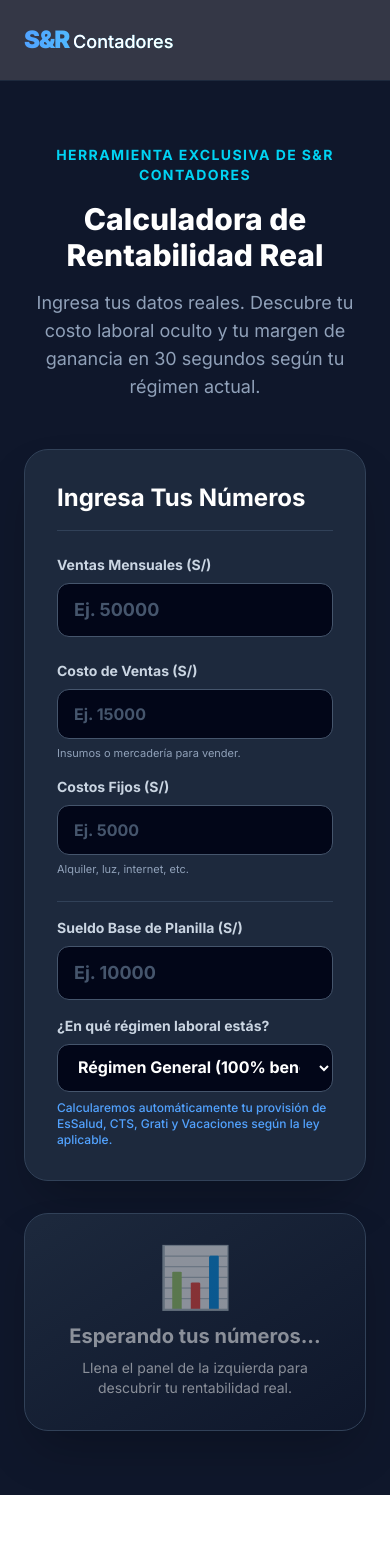
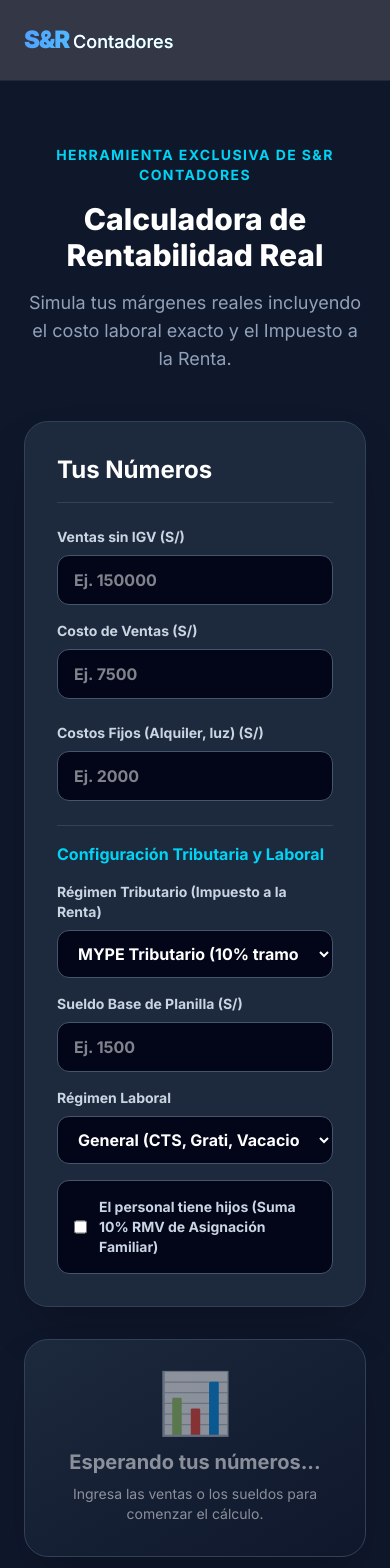
Before and after one commit to RicardoICG/syr-contadores-web, a Next.js app: page /calculadora in a window 390 px wide. Shown: the top 1568 px of the page. Before the commit the page ends 1495 px from the top, so only its background shows below. Built offline with nearby package versions, Linux system fonts and the light colour scheme.

Commit message:
Mejora integral de la calculadora con impuestos y menu actualizado

```diff
--- a/app/calculadora/page.tsx
+++ b/app/calculadora/page.tsx
@@ -2,50 +2,76 @@
 import { useState } from "react";
 
 export default function CalculadoraPage() {
+  // Estados de entrada
   const [ventas, setVentas] = useState<string>("");
   const [costosVariables, setCostosVariables] = useState<string>("");
   const [costosFijos, setCostosFijos] = useState<string>("");
   const [sueldoBase, setSueldoBase] = useState<string>("");
-  // NUEVO ESTADO: Selector de Régimen Laboral
-  const [regimen, setRegimen] = useState<string>("general");
 
-  const numVentas = parseFloat(ventas) || 0;
-  const numCostosVar = parseFloat(costosVariables) || 0;
-  const numCostosFijos = parseFloat(costosFijos) || 0;
-  const numSueldoBase = parseFloat(sueldoBase) || 0;
+  // Nuevas variables estratégicas
+  const [regimenLaboral, setRegimenLaboral] = useState<string>("general");
+  const [regimenTributario, setRegimenTributario] = useState<string>("mype");
+  const [asignacionFamiliar, setAsignacionFamiliar] = useState<boolean>(false);
 
-  // --- LÓGICA FINANCIERA PERÚ (Multi-Régimen) ---
-  const essalud = numSueldoBase * 0.09; // Se mantiene 9% como estándar general de salud
+  // Sanitización de datos (evita que la app se congele si hay comas o letras)
+  const numVentas = Number(ventas.replace(/,/g, '')) || 0;
+  const numCostosVar = Number(costosVariables.replace(/,/g, '')) || 0;
+  const numCostosFijos = Number(costosFijos.replace(/,/g, '')) || 0;
+  let baseSueldo = Number(sueldoBase.replace(/,/g, '')) || 0;
+
+  // 1. CÁLCULO DE ASIGNACIÓN FAMILIAR (10% de la RMV actual en Perú: S/ 102.50)
+  if (asignacionFamiliar && baseSueldo > 0) {
+    baseSueldo += 102.50;
+  }
+
+  // 2. LÓGICA LABORAL PERÚ (Multi-Régimen)
+  const essalud = baseSueldo > 0 ? baseSueldo * 0.09 : 0;
   let gratificaciones = 0;
   let cts = 0;
   let vacaciones = 0;
 
-  // Condicionales según la ley laboral peruana
-  if (regimen === "general") {
-    gratificaciones = numSueldoBase * 0.1667; // 2 sueldos al año
-    cts = numSueldoBase * 0.0972; // 1 sueldo + 1/6 grati
-    vacaciones = numSueldoBase * 0.0833; // 30 días
-  } else if (regimen === "pequena") {
-    gratificaciones = numSueldoBase * 0.0833; // 2 medias gratificaciones
-    cts = numSueldoBase * 0.0417; // 15 días de remuneración
-    vacaciones = numSueldoBase * 0.0417; // 15 días de vacaciones
-  } else if (regimen === "micro") {
-    gratificaciones = 0; // No aplica
-    cts = 0; // No aplica
-    vacaciones = numSueldoBase * 0.0417; // 15 días de vacaciones
+  if (baseSueldo > 0) {
+    if (regimenLaboral === "general") {
+      gratificaciones = baseSueldo * 0.1667;
+      cts = baseSueldo * 0.0972;
+      vacaciones = baseSueldo * 0.0833;
+    } else if (regimenLaboral === "pequena") {
+      gratificaciones = baseSueldo * 0.0833;
+      cts = baseSueldo * 0.0417;
+      vacaciones = baseSueldo * 0.0417;
+    } else if (regimenLaboral === "micro") {
+      vacaciones = baseSueldo * 0.0417;
+    }
   }
 
   const cargaSocial = essalud + gratificaciones + cts + vacaciones;
-  const costoRealPlanilla = numSueldoBase + cargaSocial;
+  const costoRealPlanilla = baseSueldo > 0 ? baseSueldo + cargaSocial : 0;
 
-  const utilidadReal = numVentas - numCostosVar - numCostosFijos - costoRealPlanilla;
-  const margenNeto = numVentas > 0 ? (utilidadReal / numVentas) * 100 : 0;
+  // 3. UTILIDAD OPERATIVA
+  const utilidadOperativa = numVentas - numCostosVar - numCostosFijos - costoRealPlanilla;
 
-  const hasData = numVentas > 0;
+  // 4. LÓGICA TRIBUTARIA (Impuesto a la Renta Mensualizado Simplificado)
+  let impuestoRenta = 0;
+  if (utilidadOperativa > 0 && numVentas > 0) {
+    if (regimenTributario === "mype") {
+      impuestoRenta = utilidadOperativa * 0.10; // 10% tramo inicial
+    } else if (regimenTributario === "general") {
+      impuestoRenta = utilidadOperativa * 0.295; // 29.5%
+    } else if (regimenTributario === "especial") {
+      impuestoRenta = numVentas * 0.015; // 1.5% de ingresos netos (RER)
+    }
+  }
+
+  // 5. RESULTADO FINAL
+  // Si es RER, el impuesto se resta de la utilidad operativa directamente.
+  const utilidadNeta = utilidadOperativa - impuestoRenta;
+  const margenNeto = numVentas > 0 ? (utilidadNeta / numVentas) * 100 : 0;
+
+  // Validación robusta para mostrar resultados (si hay ventas o si hay planilla)
+  const hasData = numVentas > 0 || baseSueldo > 0;
 
   return (
     <div className="min-h-screen bg-slate-900 text-white font-sans py-16 px-6">
-
       <div className="max-w-4xl mx-auto text-center mb-12">
         <p className="text-cyan-400 font-bold tracking-widest text-sm mb-4 uppercase">
           Herramienta Exclusiva de S&R Contadores
@@ -54,78 +80,95 @@ export default function CalculadoraPage() {
           Calculadora de Rentabilidad Real
         </h1>
         <p className="text-slate-400 text-lg">
-          Ingresa tus datos reales. Descubre tu costo laboral oculto y tu margen de ganancia en 30 segundos según tu régimen actual.
+          Simula tus márgenes reales incluyendo el costo laboral exacto y el Impuesto a la Renta.
         </p>
       </div>
 
       <div className="max-w-6xl mx-auto grid grid-cols-1 lg:grid-cols-2 gap-8">
 
         {/* PANEL DE INGRESO DE DATOS */}
-        <div className="bg-slate-800 p-8 rounded-3xl border border-slate-700 shadow-2xl">
-          <h2 className="text-2xl font-bold mb-6 border-b border-slate-700 pb-4">Ingresa Tus Números</h2>
+        <div className="bg-slate-800 p-8 rounded-3xl border border-slate-700 shadow-2xl space-y-6">
+          <h2 className="text-2xl font-bold border-b border-slate-700 pb-4">Tus Números</h2>
 
-          <div className="space-y-6">
+          <div className="grid grid-cols-1 md:grid-cols-2 gap-4">
+            <div>
+              <label className="block text-sm font-bold text-slate-300 mb-2">Ventas sin IGV (S/)</label>
+              <input
+                type="text"
+                placeholder="Ej. 150000"
+                value={ventas}
+                onChange={(e) => setVentas(e.target.value)}
+                className="w-full px-4 py-3 bg-slate-950 border border-slate-600 rounded-xl text-white font-bold focus:outline-none focus:border-cyan-400"
+              />
+            </div>
+            <div>
+              <label className="block text-sm font-bold text-slate-300 mb-2">Costo de Ventas (S/)</label>
+              <input
+                type="text"
+                placeholder="Ej. 7500"
+                value={costosVariables}
+                onChange={(e) => setCostosVariables(e.target.value)}
+                className="w-full px-4 py-3 bg-slate-950 border border-slate-600 rounded-xl text-white font-bold focus:outline-none focus:border-cyan-400"
+              />
+            </div>
+          </div>
 
           <div>
-              <label className="block text-sm font-bold text-slate-300 mb-2">Ventas Mensuales (S/)</label>
+            <label className="block text-sm font-bold text-slate-300 mb-2">Costos Fijos (Alquiler, luz) (S/)</label>
             <input
-                type="number"
-                placeholder="Ej. 50000"
-                value={ventas}
-                onChange={(e) => setVentas(e.target.value)}
-                className="w-full px-4 py-3 bg-slate-950 border border-slate-600 rounded-xl text-white font-bold text-lg focus:outline-none focus:border-cyan-400 placeholder-slate-600"
+              type="text"
+              placeholder="Ej. 2000"
+              value={costosFijos}
+              onChange={(e) => setCostosFijos(e.target.value)}
+              className="w-full px-4 py-3 bg-slate-950 border border-slate-600 rounded-xl text-white font-bold focus:outline-none focus:border-cyan-400"
             />
           </div>
 
-            <div className="grid grid-cols-1 md:grid-cols-2 gap-4">
-              <div>
-                <label className="block text-sm font-bold text-slate-300 mb-2">Costo de Ventas (S/)</label>
-                <input
-                  type="number"
-                  placeholder="Ej. 15000"
-                  value={costosVariables}
-                  onChange={(e) => setCostosVariables(e.target.value)}
-                  className="w-full px-4 py-3 bg-slate-950 border border-slate-600 rounded-xl text-white font-bold focus:outline-none focus:border-cyan-400 placeholder-slate-600"
-                />
-                <p className="text-[11px] text-slate-400 mt-2 leading-tight">Insumos o mercadería para vender.</p>
-              </div>
-              <div>
-                <label className="block text-sm font-bold text-slate-300 mb-2">Costos Fijos (S/)</label>
-                <input
-                  type="number"
-                  placeholder="Ej. 5000"
-                  value={costosFijos}
-                  onChange={(e) => setCostosFijos(e.target.value)}
-                  className="w-full px-4 py-3 bg-slate-950 border border-slate-600 rounded-xl text-white font-bold focus:outline-none focus:border-cyan-400 placeholder-slate-600"
-                />
-                <p className="text-[11px] text-slate-400 mt-2 leading-tight">Alquiler, luz, internet, etc.</p>
-              </div>
-            </div>
+          <div className="pt-4 border-t border-slate-700">
+            <h3 className="font-bold text-cyan-400 mb-4">Configuración Tributaria y Laboral</h3>
 
-            {/* SECCIÓN LABORAL (Sueldo + Selector de Régimen) */}
-            <div className="pt-4 border-t border-slate-700">
+            <label className="block text-sm font-bold text-slate-300 mb-2">Régimen Tributario (Impuesto a la Renta)</label>
+            <select
+              value={regimenTributario}
+              onChange={(e) => setRegimenTributario(e.target.value)}
+              className="w-full px-4 py-3 bg-slate-950 border border-slate-600 rounded-xl text-white font-bold mb-4 focus:outline-none focus:border-cyan-400"
+            >
+              <option value="mype">MYPE Tributario (10% tramo inicial)</option>
+              <option value="especial">Régimen Especial - RER (1.5% de Ingresos)</option>
+              <option value="general">Régimen General (29.5%)</option>
+            </select>
+
             <label className="block text-sm font-bold text-slate-300 mb-2">Sueldo Base de Planilla (S/)</label>
             <input
-                type="number"
-                placeholder="Ej. 10000"
+              type="text"
+              placeholder="Ej. 1500"
               value={sueldoBase}
               onChange={(e) => setSueldoBase(e.target.value)}
-                className="w-full px-4 py-3 bg-slate-950 border border-slate-600 rounded-xl text-white font-bold text-lg focus:outline-none focus:border-blue-500 placeholder-slate-600 mb-4"
+              className="w-full px-4 py-3 bg-slate-950 border border-slate-600 rounded-xl text-white font-bold mb-4 focus:outline-none focus:border-blue-500"
             />
 
-              <label className="block text-sm font-bold text-slate-300 mb-2">¿En qué régimen laboral estás?</label>
+            <label className="block text-sm font-bold text-slate-300 mb-2">Régimen Laboral</label>
             <select
-                value={regimen}
-                onChange={(e) => setRegimen(e.target.value)}
-                className="w-full px-4 py-3 bg-slate-950 border border-slate-600 rounded-xl text-white font-bold focus:outline-none focus:border-blue-500 cursor-pointer"
+              value={regimenLaboral}
+              onChange={(e) => setRegimenLaboral(e.target.value)}
+              className="w-full px-4 py-3 bg-slate-950 border border-slate-600 rounded-xl text-white font-bold mb-4 focus:outline-none focus:border-blue-500"
             >
-                <option value="general">Régimen General (100% beneficios)</option>
+              <option value="general">General (CTS, Grati, Vacaciones, EsSalud)</option>
               <option value="pequena">Pequeña Empresa (50% beneficios)</option>
-                <option value="micro">Microempresa (Solo vacaciones)</option>
+              <option value="micro">Microempresa (Solo vacaciones + EsSalud)</option>
             </select>
-              <p className="text-xs text-blue-400 mt-2 font-medium">
-                Calcularemos automáticamente tu provisión de EsSalud, CTS, Grati y Vacaciones según la ley aplicable.
-              </p>
+
+            <div className="flex items-center gap-3 bg-slate-950 p-4 rounded-xl border border-slate-600">
+              <input
+                type="checkbox"
+                id="hijos"
+                checked={asignacionFamiliar}
+                onChange={(e) => setAsignacionFamiliar(e.target.checked)}
+                className="w-5 h-5 accent-blue-500"
+              />
+              <label htmlFor="hijos" className="text-sm font-bold text-slate-300 cursor-pointer">
+                El personal tiene hijos (Suma 10% RMV de Asignación Familiar)
+              </label>
             </div>
           </div>
         </div>
@@ -137,60 +180,60 @@ export default function CalculadoraPage() {
             <div className="text-center opacity-50 relative z-10">
               <div className="text-6xl mb-4">📊</div>
               <h3 className="text-xl font-bold mb-2">Esperando tus números...</h3>
-              <p className="text-sm">Llena el panel de la izquierda para descubrir tu rentabilidad real.</p>
+              <p className="text-sm">Ingresa las ventas o los sueldos para comenzar el cálculo.</p>
             </div>
           ) : (
-            <>
-              <div className="absolute top-[-50px] right-[-50px] w-40 h-40 bg-blue-600 rounded-full mix-blend-screen filter blur-[60px] opacity-20 z-0"></div>
+            <div className="relative z-10">
+              <h2 className="text-2xl font-bold mb-6 border-b border-slate-700 pb-4">Auditoría Financiera</h2>
 
-              <div className="relative z-10">
-                <div className="flex justify-between items-end mb-6 border-b border-slate-700 pb-4">
-                  <h2 className="text-2xl font-bold">Resultados Financieros</h2>
-                  <span className="text-xs bg-blue-600 px-3 py-1 rounded-full font-bold">
-                    {regimen === 'general' ? 'General' : regimen === 'pequena' ? 'Pequeña Empresa' : 'Microempresa'}
-                  </span>
+              {/* Desglose Laboral */}
+              {baseSueldo > 0 && (
+                <div className="bg-slate-950 border border-blue-500/30 p-5 rounded-xl mb-4">
+                  <h3 className="text-blue-400 text-sm font-bold mb-3 flex items-center justify-between">
+                    <span>👥 Costo Real de Planilla</span>
+                    <span className="text-white">S/ {costoRealPlanilla.toFixed(2)}</span>
+                  </h3>
+                  <div className="space-y-1 text-xs text-slate-400">
+                    <p className="flex justify-between"><span>Sueldo Base computable:</span> <span>S/ {baseSueldo.toFixed(2)}</span></p>
+                    <p className="flex justify-between"><span>EsSalud (9%):</span> <span>S/ {essalud.toFixed(2)}</span></p>
+                    <p className="flex justify-between"><span>Provisión CTS:</span> <span>S/ {cts.toFixed(2)}</span></p>
+                    <p className="flex justify-between"><span>Provisión Gratificaciones:</span> <span>S/ {gratificaciones.toFixed(2)}</span></p>
+                    <p className="flex justify-between"><span>Provisión Vacaciones:</span> <span>S/ {vacaciones.toFixed(2)}</span></p>
                   </div>
+                </div>
+              )}
 
-                <div className="bg-red-500/10 border border-red-500/20 p-4 rounded-xl mb-6">
-                  <h3 className="text-red-400 text-sm font-bold mb-1">⚠️ Costo Laboral Oculto Mensualizado</h3>
-                  <div className="flex justify-between items-end">
-                    <div className="text-slate-300 text-xs">
-                      {regimen === 'general' && "Provisión completa (CTS, Grati, EsSalud, Vac.)"}
-                      {regimen === 'pequena' && "Provisión parcial (1/2 CTS, 1/2 Grati, EsSalud, 15d Vac.)"}
-                      {regimen === 'micro' && "Provisión mínima (EsSalud, 15d Vac.)"}
-                    </div>
-                    <p className="text-xl font-bold text-white whitespace-nowrap ml-4">+ S/ {cargaSocial.toFixed(2)}</p>
-                  </div>
-                  <p className="text-xs text-slate-400 mt-2 pt-2 border-t border-red-500/10">
-                    Costo Real de Planilla: <strong className="text-white">S/ {costoRealPlanilla.toFixed(2)}</strong>
+              {/* Desglose Tributario */}
+              {numVentas > 0 && (
+                <div className="bg-slate-950 border border-yellow-500/30 p-5 rounded-xl mb-6">
+                  <h3 className="text-yellow-400 text-sm font-bold mb-2 flex items-center justify-between">
+                    <span>🏛️ Impuesto a la Renta Proyectado</span>
+                    <span className="text-white">- S/ {impuestoRenta.toFixed(2)}</span>
+                  </h3>
+                  <p className="text-xs text-slate-500">
+                    Cálculo basado en el Régimen {regimenTributario === 'mype' ? 'MYPE' : regimenTributario === 'especial' ? 'RER (1.5% Ventas)' : 'General (29.5%)'}.
                   </p>
                 </div>
+              )}
 
-                <div className="bg-slate-950 p-6 rounded-xl border border-slate-800 mb-8">
-                  <h3 className="text-slate-400 text-sm font-medium mb-2">Utilidad Neta Real</h3>
-                  <p className={`text-4xl font-black mb-2 ${utilidadReal > 0 ? 'text-green-400' : 'text-red-400'}`}>
-                    S/ {utilidadReal.toFixed(2)}
+              {/* Utilidad Neta Final */}
+              <div className="bg-green-500/10 p-6 rounded-xl border border-green-500/30 mb-8 text-center">
+                <h3 className="text-green-400 text-sm font-bold mb-2">Utilidad Neta Real</h3>
+                <p className={`text-4xl font-black mb-2 ${utilidadNeta > 0 ? 'text-white' : 'text-red-400'}`}>
+                  S/ {utilidadNeta.toFixed(2)}
                 </p>
-                  <div className="flex items-center gap-2">
-                    <span className={`px-2 py-1 rounded text-xs font-bold ${margenNeto > 15 ? 'bg-green-500/20 text-green-400' : 'bg-yellow-500/20 text-yellow-400'}`}>
-                      {margenNeto.toFixed(1)}% Margen
-                    </span>
-                    <span className="text-xs text-slate-500">después de provisiones</span>
+                <div className="inline-block px-3 py-1 bg-slate-950 rounded-full text-xs font-bold text-slate-300">
+                  Margen: {margenNeto.toFixed(2)}%
                 </div>
               </div>
 
               <div className="text-center">
-                  <p className="text-slate-300 text-sm mb-4">
-                    ¿Te sorprende el costo de tu planilla? Contáctanos para evaluar si calificas a un régimen laboral más económico y blindar tus finanzas.
-                  </p>
                 <button className="w-full py-4 bg-blue-600 hover:bg-blue-500 text-white font-bold rounded-xl transition-all shadow-lg">
-                    Contactar a S&R Contadores
+                  Agendar Asesoría con S&R
                 </button>
               </div>
             </div>
-            </>
           )}
-
         </div>
       </div>
     </div>
```
Also changed, not shown: app/layout.tsx (+8 -4 lines). Lines whose indentation alone changed are shown as unchanged.
